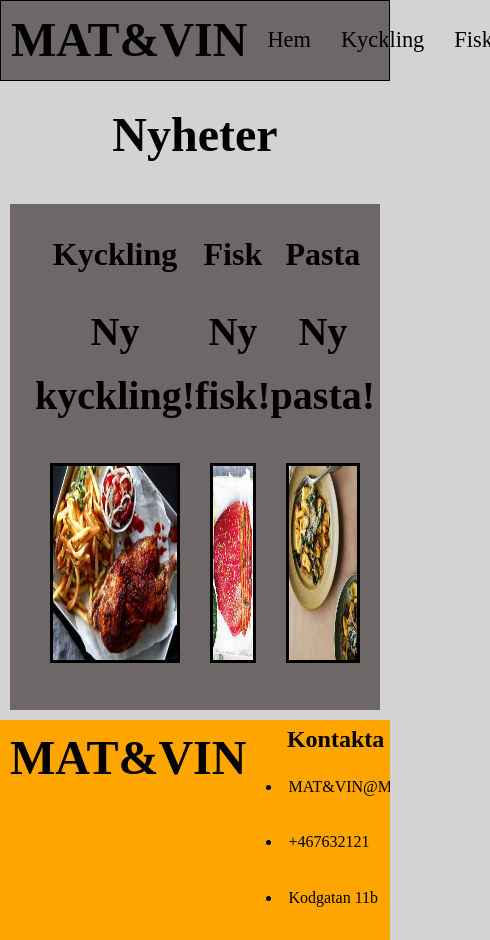
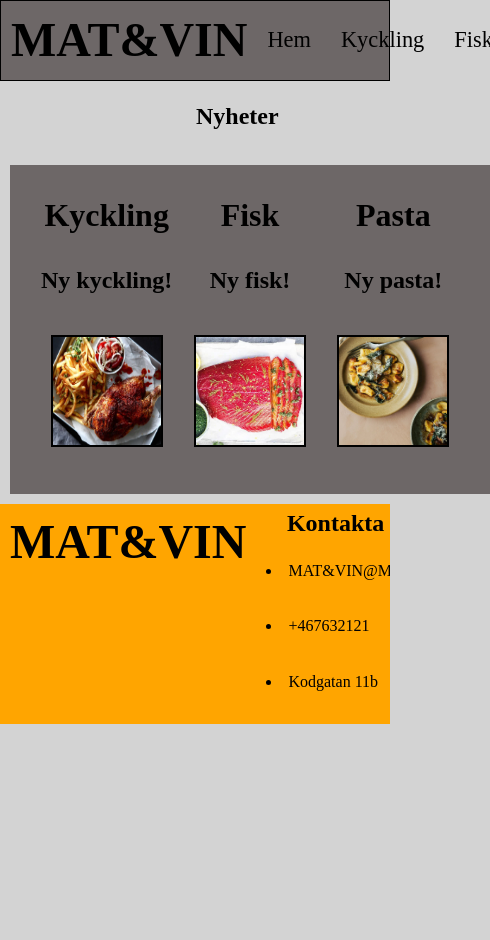
Before and after one commit to Skarader/Grupparbete, a plain HTML site: page index.html in a window 390 px wide. Shown: the whole page, 490 px wide, since content can reach past the window. After the commit the page ends 844 px from the top, so only its background shows below. Drawn offline with Linux system fonts and the light colour scheme.

Commit message:
content media query

```diff
--- a/index.html
+++ b/index.html
@@ -12,7 +12,7 @@
   <div class="navbar">
     <div class="container flex">
       <nav>
-        <h1 class="logo">MAT&VIN</h1>
+        <a href="index.hthml"><h1 class="logo">MAT&VIN</h1></a>
         <ul>
           <li><a href="index.html">Hem</a></li>
           <li><a href="kyckling.html">Kyckling</a></li>
@@ -26,10 +26,10 @@
   <br />
   <br />
   <br />
-  <div class="nyhet page-title">Nyheter</div>
+  <div class="nyhet page-title" id="huvudrubrik">Nyheter</div>
   <div class="content">
-    <div class="nav-container">
-      <ul class="grid-container">
+    <div class="content-container">
+       <ul class="grid-container">
         <h1>Kyckling</h1>
         <h1>Fisk</h1>
         <h1>Pasta</h1>
--- a/styles.css
+++ b/styles.css
@@ -29,12 +29,6 @@ nav {
   justify-content: space-between;
 }
 
-.nav-container {
-  padding: 20px;
-  margin: 10px;
-
-  background-color: rgb(109, 103, 103);
-}
 .navbar a:hover {
   border-bottom: 2px white solid;
 }
@@ -65,6 +59,13 @@ h2 {
 
 /*Content*/
 
+.content-container {
+  padding: 20px;
+  margin: 10px;
+  background-color: rgb(109, 103, 103);
+  display:grid;
+}
+
 .grid-container {
   display: grid;
   grid-template-columns: repeat(3, 1fr);
@@ -80,8 +81,7 @@ h2 {
 .nyhet {
   color: black;
   text-align: center;
-  align-items: center;
-  justify-content: center;
+
   font-size: 2.5rem;
   font-weight: bold;
   padding: 20px 0;
@@ -143,8 +143,7 @@ h2 {
 .grid-container img {
   width: 100%;
   height: 200px;
-  border: 10px;
-  border: black solid;
+  border: black solid 2px;
 }
 .main-recepies img {
   padding: 20px;
@@ -190,3 +189,26 @@ h2 {
   align-self: flex-end;
 }
 /*Footer*/
+
+
+ @media only screen and (max-width: 600px){
+
+  .grid-container img {
+    width: 7rem;
+    height: 7rem;
+  }
+
+  .nyhet{
+    font-size: 1.5rem;
+  }
+
+  .content-container {
+    width:30rem;
+
+  }
+
+  #huvudrubrik{
+    margin: 0 11rem;
+  }
+
+ }
```
